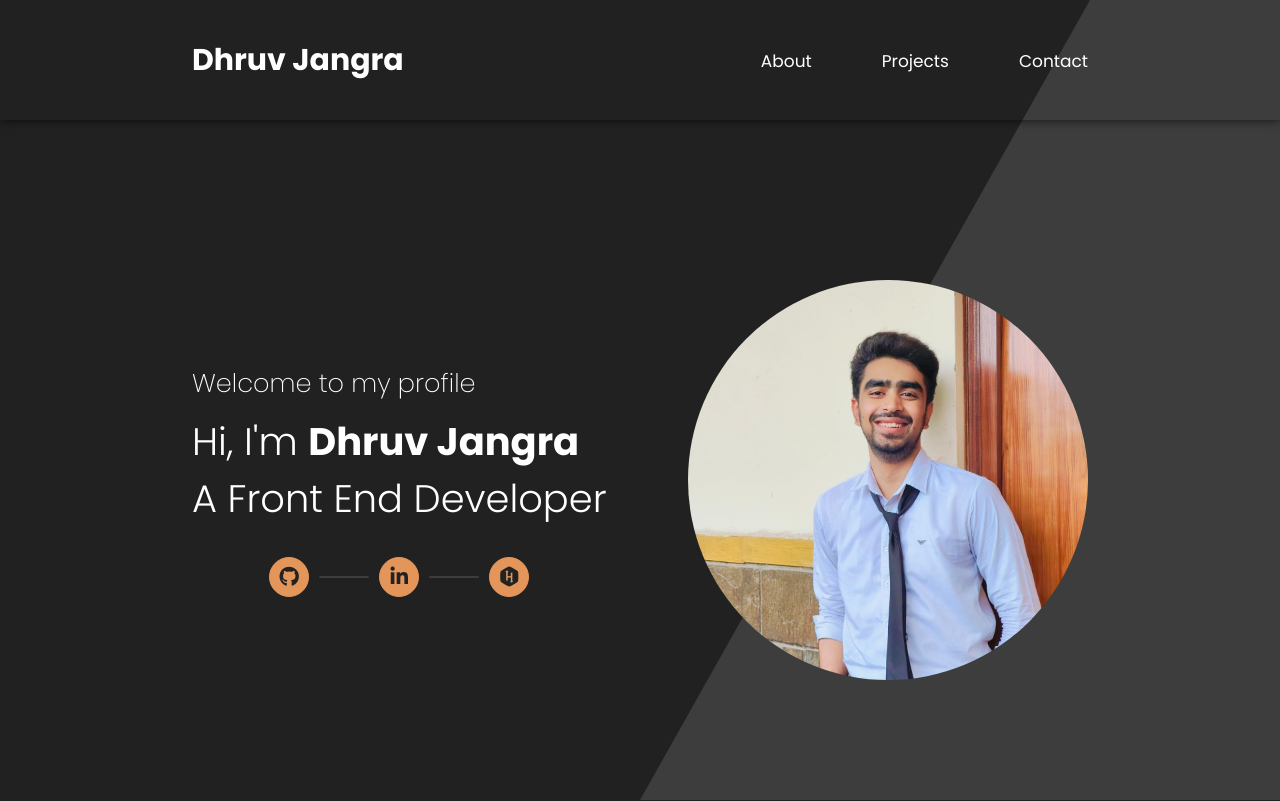
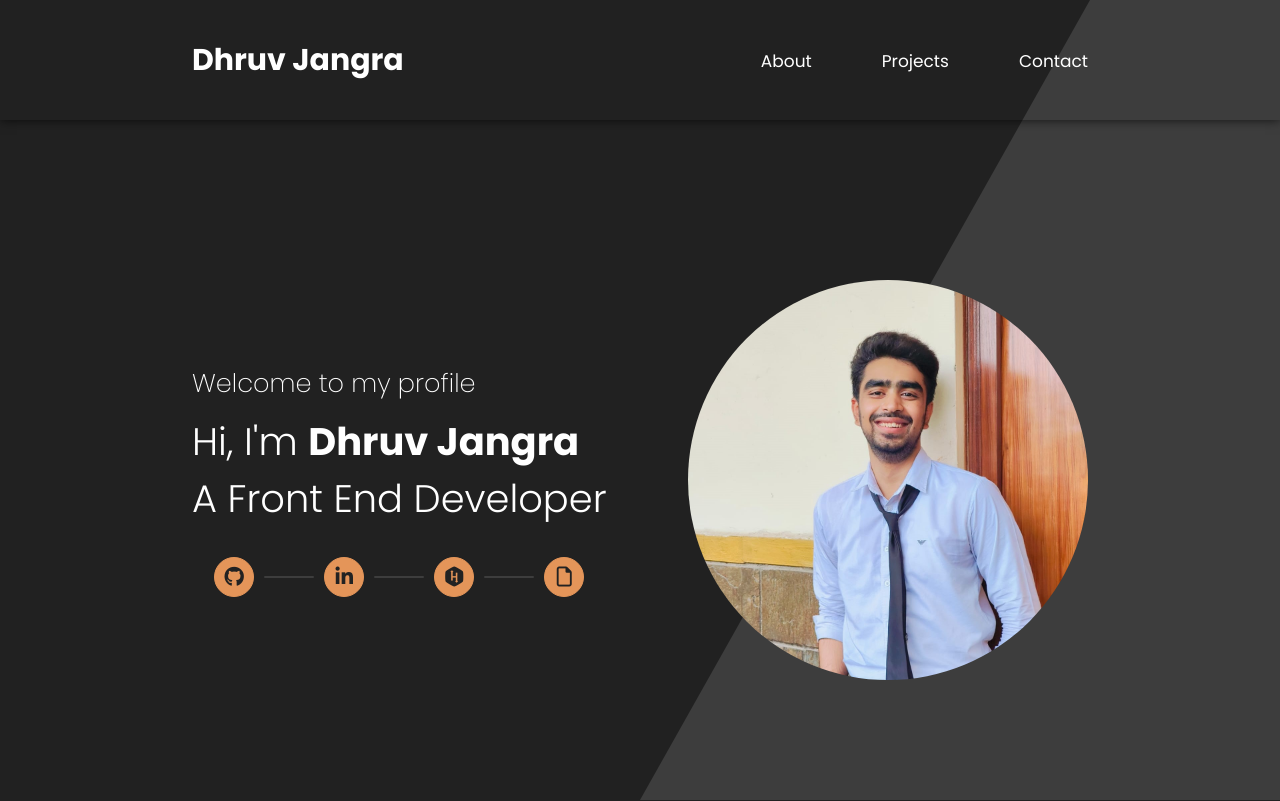
Before and after one commit to djangra2003/Webiste, a plain HTML site: page index.html in a window 1280 px wide. Shown: the top 801 px of the page. Drawn offline with Linux system fonts and the light colour scheme.

Commit message:
Resume add

```diff
--- a/index.html
+++ b/index.html
@@ -48,6 +48,10 @@
               <div class="line"></div>
               <a href="https://www.hackerrank.com/profile/dhruv81jangra">
                 <i class="fa-brands fa-hackerrank"></i>
+              </a>
+              <div class="line"></div>
+              <a href="Dhruv_jangra.pdf">
+                <i class="fa-regular fa-file"></i>
               </a>
             </div>
           </div>
```
Also changed, not shown: 1 other file.
